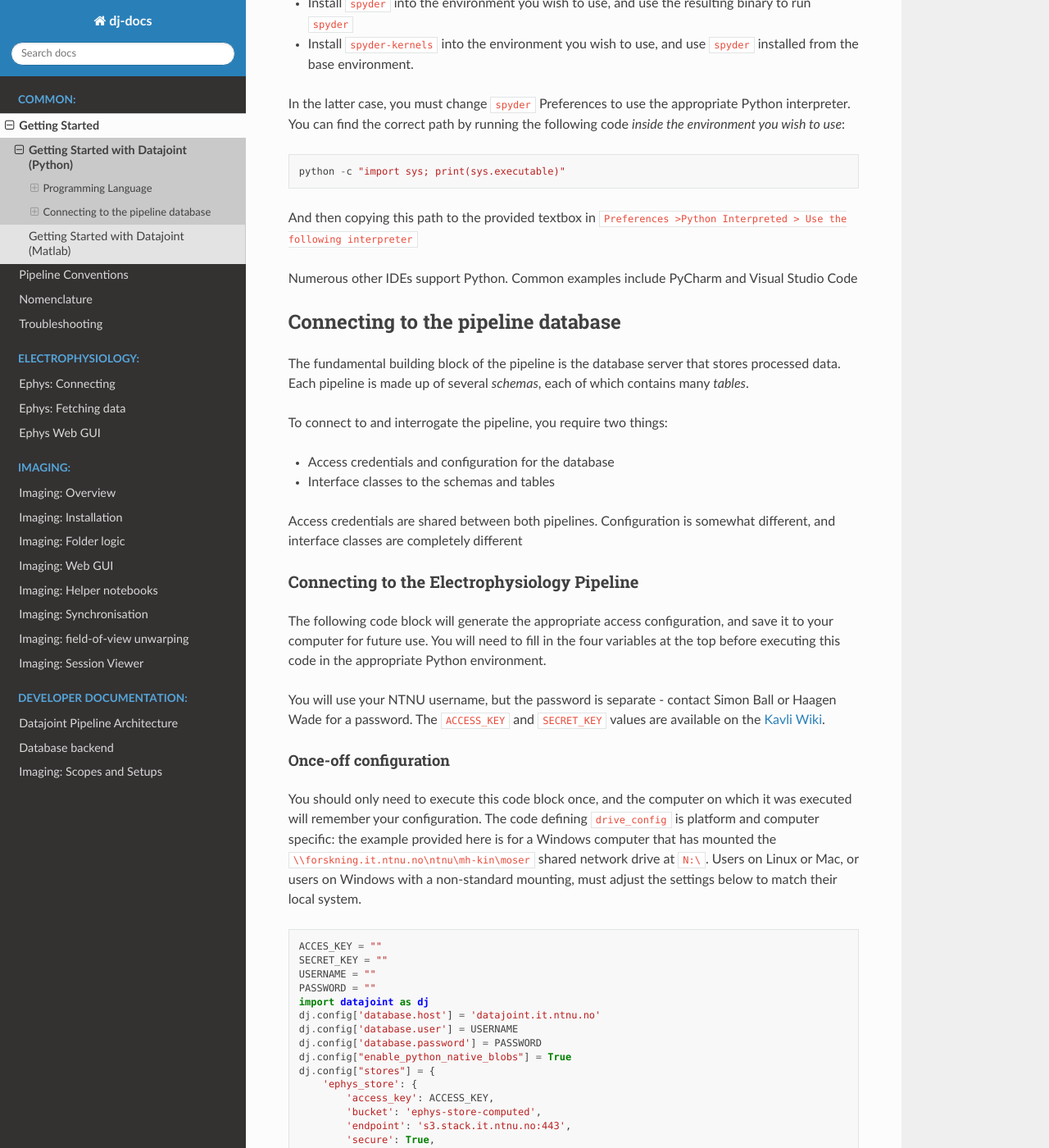
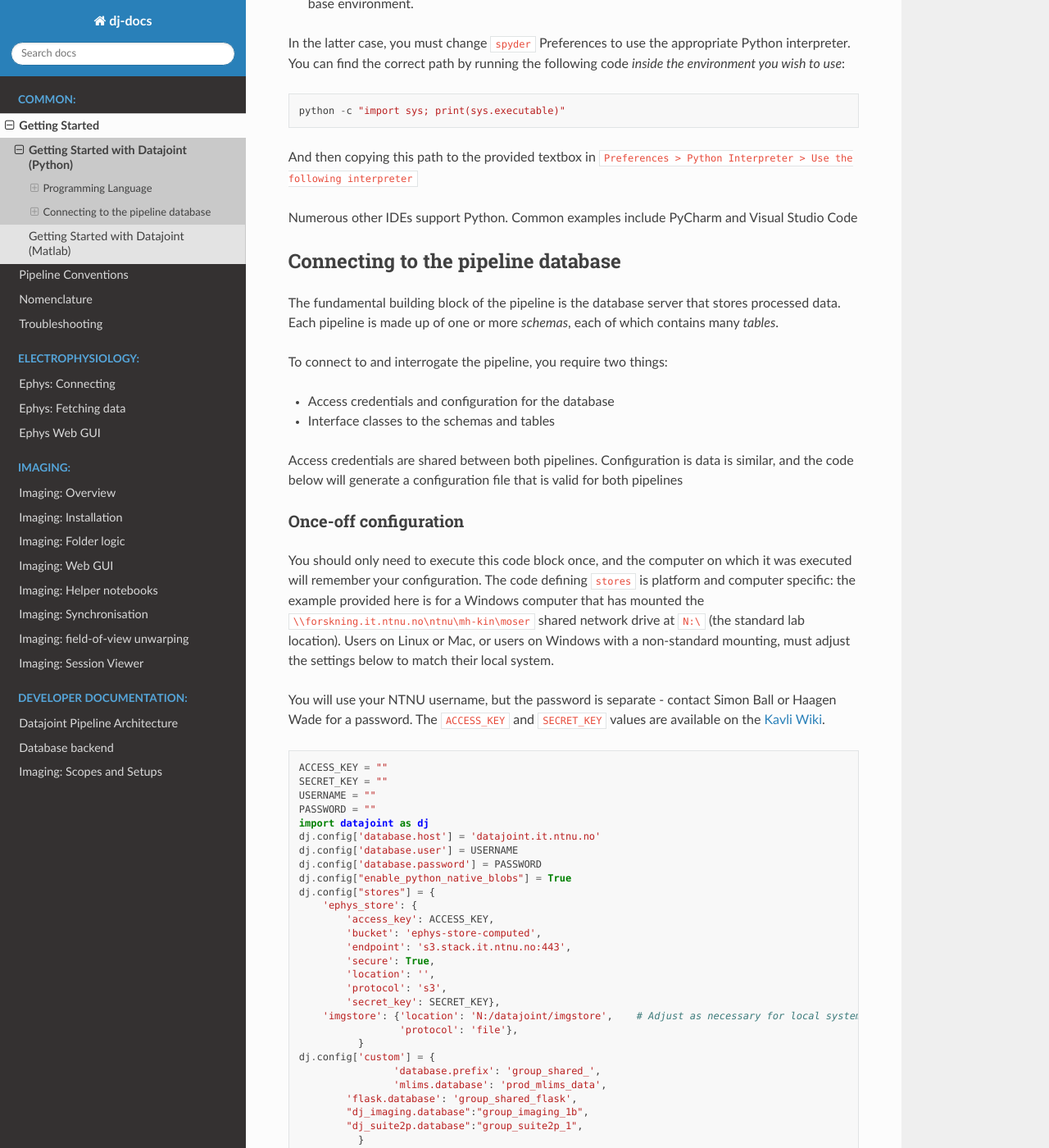
Before and after one commit to kavli-ntnu/dj-docs, a Sphinx documentation site: the page built from docs/common/getting_started/python.md, in a window 1280 px wide and 1400 px high, scrolled down 2431 px. Shown: the whole window at 82% size. Built offline with Sphinx 7.4.7 and the Read the Docs theme 2.0.0, drawn with Linux system fonts in a browser that asks for light colours; some of the changed text lies outside the part shown.

Commit message:
Update "Getting Started (Python)"
* Fix config setup code
* Add `spawn_missing_classes` andexamples for both `spawn_missing_classes` and `create_virtual_module`
* Remove reference to just connecting to ephys

````diff
--- a/docs/common/getting_started/python.md
+++ b/docs/common/getting_started/python.md
@@ -8,25 +8,25 @@
 
 #### Installing Python
 
-Both pipelines are written for Python 3.6. Using the two-photon calcium imaging package `suite2p` requires Python 3.7. We recommend using one of the *conda* distributions of Python, and this guide will focus on installing Miniconda. These distributions include the Conda tool, which allows you to set up and manage separate Python environments for different projects to help avoid dependency conflicts.
+Both pipelines are written for Python 3.6. Using the two-photon calcium imaging package `suite2p` requires Python 3.7. We recommend using one of the *conda* distributions of Python, and this guide will focus on installing Miniconda. These distributions include the Conda tool, which allows you to set up and manage separate Python environments for different projects to help avoid dependency conflicts. Using separate, independent, environments is _highly_ recommended.
 
 More information on working with Conda environments is available in the [Conda official documentation](https://docs.conda.io/projects/conda/en/latest/user-guide/tasks/manage-environments.html).
 
 If you will only work with one pipeline or the other, skip the step that is not relevant to you
 
-* Install [Miniconda Python 3.7](https://docs.conda.io/en/latest/miniconda.html).
+* Install [Miniconda Python 3.x](https://docs.conda.io/en/latest/miniconda.html).
   * Install in a directory that has no spaces in its path.
   * [If on WIndows] Select the option to add Python to the Windows PATH
 * Install the Jupyter tool in your base environment
   * We recommend using the Anaconda command prompt for command-line work
     * In Windows 10, search for `anaconda` and select the Anaconda Command Prompt
   * Ensure you are in the `base` environment
-    * `conda activate base`
+    * `conda deactivate`
     * `conda install jupyter nb_conda_kernels`
 
-In general, we recommend using the `conda` package manager in preference to `pip` wherever possible, as `Conda` does a better job to maintaining a consistent and reproducible state. Mixing both package managers should be done with care, as it can produce environment states which are hard to reproduce.
+In general, we recommend using the `conda` package manager in preference to `pip` wherever possible. Mixng the two package managers is possible, but not recommended.
 
-The Ephys and Imaging pipelines have subtly different requirements. Therefore, we recommend creating separate environments if you need to work with both. If you only work with one, skip the irrelevant section.
+The Ephys and Imaging pipelines have subtly different requirements. Therefore, we recommend creating separate environments if you need to work with both. If you only work with one, skip the section that does not apply to you.
 
 ##### Creating an environment for Electrophysiology
 
@@ -84,34 +83,30 @@
 python -c "import sys; print(sys.executable)"
 ```
 
-And then copying this path to the provided textbox in `Preferences >Python Interpreted > Use the following interpreter`
+And then copying this path to the provided textbox in `Preferences > Python Interpreter > Use the following interpreter`
 
 Numerous other IDEs support Python. Common examples include PyCharm and Visual Studio Code
 
 
 ### Connecting to the pipeline database
 
-The fundamental building block of the pipeline is the database server that stores processed data. Each pipeline is made up of several _schemas_, each of which contains many _tables_.
+The fundamental building block of the pipeline is the database server that stores processed data. Each pipeline is made up of one or more _schemas_, each of which contains many _tables_.
 
 To connect to and interrogate the pipeline, you require two things:
 
 * Access credentials and configuration for the database
 * Interface classes to the schemas and tables
 
-Access credentials are shared between both pipelines. Configuration is somewhat different, and interface classes are completely different
+Access credentials are shared between both pipelines. Configuration is data is similar, and the code below will generate a configuration file that is valid for both pipelines
 
-#### Connecting to the Electrophysiology Pipeline
+#### Once-off configuration
 
-The following code block will generate the appropriate access configuration, and save it to your computer for future use. You will need to fill in the four variables at the top before executing this code in the appropriate Python environment.
+You should only need to execute this code block once, and the computer on which it was executed will remember your configuration. The code defining `stores` is platform and computer specific: the example provided here is for a Windows computer that has mounted the `\\forskning.it.ntnu.no\ntnu\mh-kin\moser` shared network drive at `N:\` (the standard lab location). Users on Linux or Mac, or users on Windows with a non-standard mounting, must adjust the settings below to match their local system.
 
 You will use your NTNU username, but the password is separate - contact Simon Ball or Haagen Wade for a password. The `ACCESS_KEY` and `SECRET_KEY` values are available on the [Kavli Wiki](https://www.ntnu.no/wiki/display/kavli/DataJoint%3A+Electrophysiology+Pipeline).
 
-##### Once-off configuration
-
-You should only need to execute this code block once, and the computer on which it was executed will remember your configuration. The code defining `drive_config` is platform and computer specific: the example provided here is for a Windows computer that has mounted the `\\forskning.it.ntnu.no\ntnu\mh-kin\moser` shared network drive at `N:\`. Users on Linux or Mac, or users on Windows with a non-standard mounting, must adjust the settings below to match their local system.
-
 ```python
-ACCES_KEY = ""
+ACCESS_KEY = ""
 SECRET_KEY = ""
 USERNAME = ""
 PASSWORD = ""
@@ -129,25 +124,15 @@
         'location': '',
         'protocol': 's3',
         'secret_key': SECRET_KEY},
-    'imgstore': {'location': 'N:/datajoint/imgstore',
+    'imgstore': {'location': 'N:/datajoint/imgstore',    # Adjust as necessary for local system
                  'protocol': 'file'},
-    'timelapsestore': {'location': 'N:/datajoint/timelapsestore',
-                       'protocol': 'file'}}
+          }
 dj.config['custom'] = {
 		'database.prefix': 'group_shared_',
 		'mlims.database': 'prod_mlims_data',
         'flask.database': 'group_shared_flask',
         "dj_imaging.database":"group_imaging_1b",
         "dj_suite2p.database":"group_suite2p_1",
-        'drive_config': {
-             'local': 'C:/',
-             'network': 'N:/'
-             "Local_C": "C:/",
-             "Local_D": "D:/",
-             "Lager": "N:/",
-             "2Pmini": "G:/",
-             "Moser_imaging": "F:/",
-             }
           }
 
 dj.config.save_global()
@@ -159,8 +144,37 @@
 
 #### Connecting to the pipelines
 
-Interacting with either pipeline requires Python classes representing the tables in the database. These can be generated in two ways:
+Interacting with either pipeline requires Python classes representing the tables in the database. These can be generated in three ways:
+* Datajoint's `spawn_missing_classes` method: this creates many objects, one for each table in the schema
 * Datajoint's `create_virtual_module` method : this creates an object representing the schema
 * Importing the Python code that describes the schema(s) (stored in Github repositories for [Ephys](https://github.com/kavli-ntnu/dj-elphys) and [Imaging](https://github.com/kavli-ntnu/dj-moser-imaging)
 
-In general, the first method is preferred: this avoids the need to install a web of libraries on which the pipeline logic depends. You cannot run auto-population commands with virtual modules. This should not be a problem, as the core pipelines are not generally populated by individual users.
+If you are not sure which to pick, either one of the first two will suit you (see examples below). Due to the structure of the pipeline, option 2 is recommended for the Ephys pipeline. The final option may be of interest to advanced users planning to implement their own branch pipelines, but is not necessary for general usage.
+
+```python
+# Example: Imaging
+# Example: `spawn_missing_classes`. This gives a more Matlab-like interface,
+# where all objects exist directly in the global namespace
+import datajoint as dj
+
+schema = dj.schema(dj.config["custom"]["dj_imaging.database"])
+schema.spawn_missing_classes()
+
+Cell.Rois()
+Tifs()
+Shuffled()
+```
+
+```python
+# Example: Ephys
+# Example: `create_virtual_module`. This gives a more Pythonic interface,
+# where the schema exists as a top-level object, and tables are attributes
+# of those top-level objects.
+import datajoint as dj
+
+ephys = dj.create_virtual_module("ephys", dj.config["custom"]["database.prefix"]+"ephys")
+
+ephys.CuratedClustering()
+ephys.Unit()
+ephys.UnitSpikeTimes()
+```
````
Also changed, not shown: other parts of docs/common/getting_started/python.md (+4 -5 lines).
